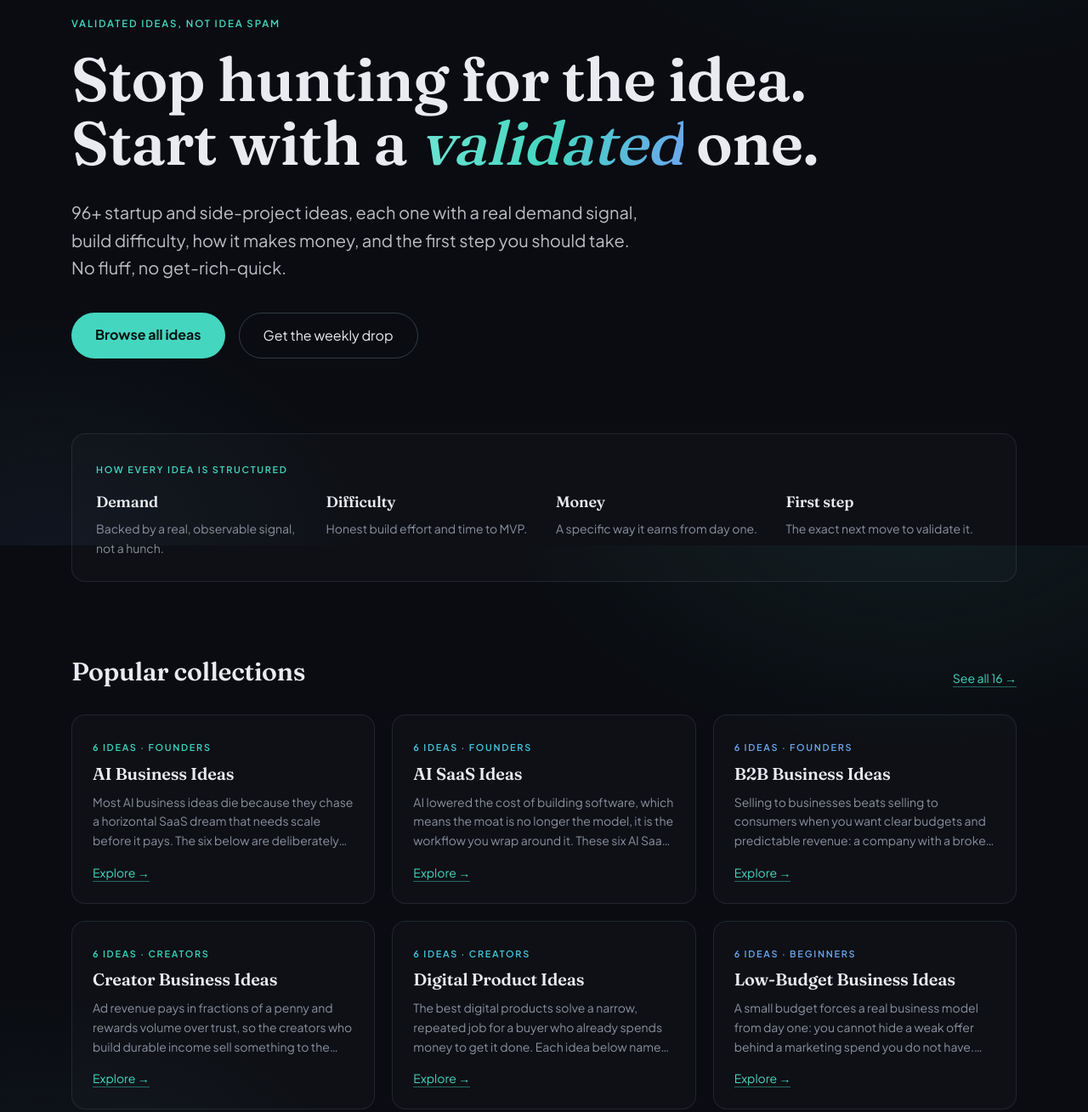
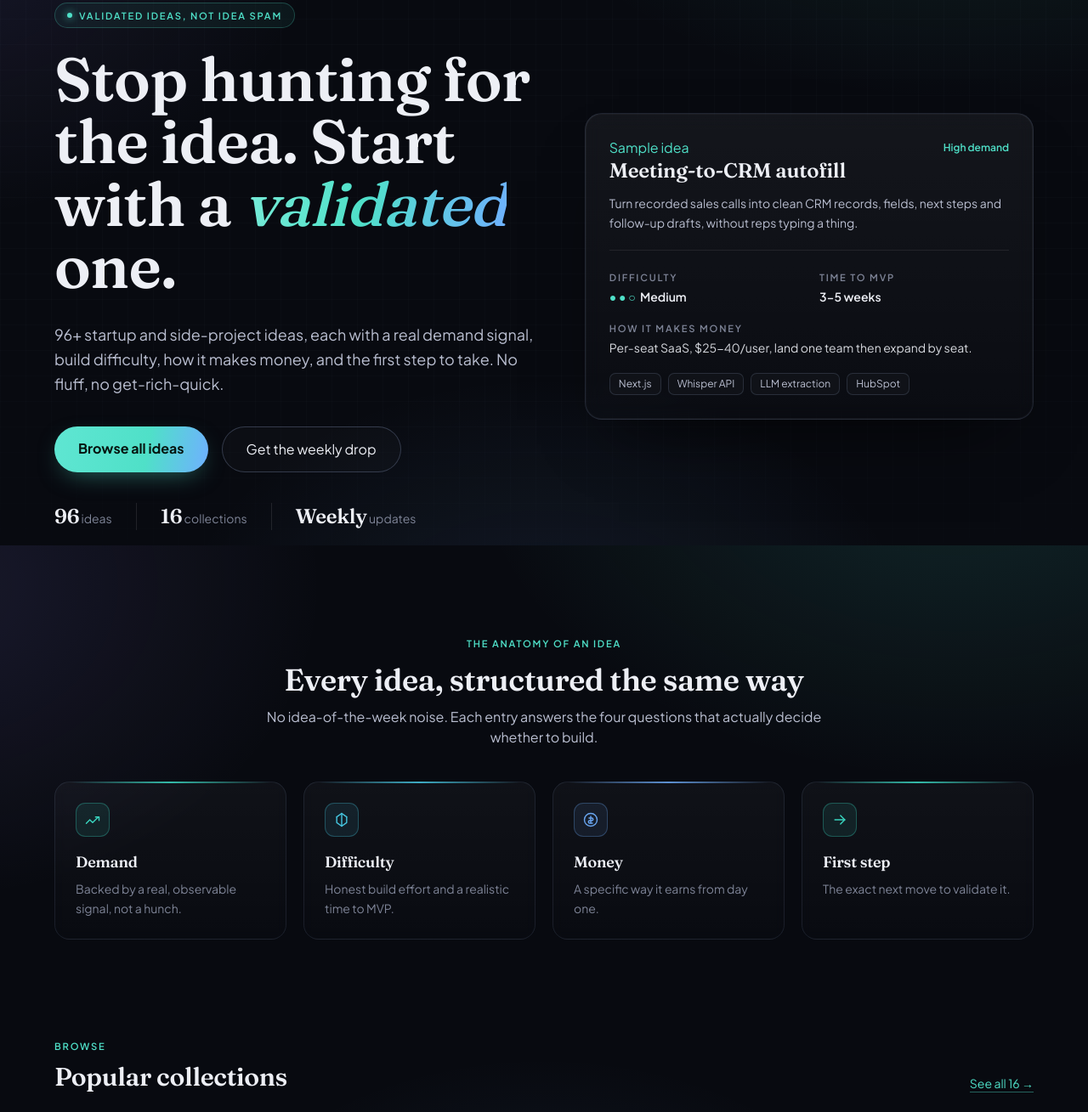
Before and after one commit to sunnyp81/ideeeas, an Astro site: page / in a window 1280 px wide. Shown: the part 158-1467 px from the top of the page at 85% size. Built offline with nearby package versions, Linux system fonts and the light colour scheme; Astro itself is replaced by a stand-in of ours.

Commit message:
Elevate: premium hero with product preview, icon bento, gradient-accent cards
Big polish pass on the editorial/dark/teal base: 2-col hero with a live sample
idea-card preview in a glass panel + stat strip + eyebrow pill; centred icon
bento (inline SVG) for the four idea attributes; gradient top-accent cards with
lift+glow; richer layered gradient-mesh background with grid + vignette; refined
buttons, spacing and type scale. Content + JSON-LD unchanged.

```diff
--- a/src/components/IdeaCard.astro
+++ b/src/components/IdeaCard.astro
@@ -13,7 +13,7 @@ const diffN = { Low: 1, Medium: 2, High: 3 }[idea.difficulty] || 0;
 const dots = '●'.repeat(diffN) + '○'.repeat(3 - diffN);
 const id = String(n).padStart(2, '0');
 ---
-<article class="reveal term-box term-hover p-6 sm:p-7" style={`--c:${c}`}>
+<article class="reveal term-box term-hover accent-top p-6 sm:p-7" style={`--c:${c}`}>
   <div class="flex items-start justify-between gap-4">
     <div>
       <span class="legend">Idea {id}</span>
--- a/src/pages/ideas/index.astro
+++ b/src/pages/ideas/index.astro
@@ -28,10 +28,11 @@ const jsonld = {
 
   <div class="wrap mt-10 mb-24 grid gap-5 sm:grid-cols-2 lg:grid-cols-3">
     {clusters.map((c, i) => (
-      <a href={`/ideas/${c.slug}/`} class="reveal term-box term-hover p-6 block" style={`--c:${pickNeon(i)}`}>
+      <a href={`/ideas/${c.slug}/`} class="reveal term-box term-hover accent-top p-6 block group" style={`--c:${pickNeon(i)}`}>
         <span class="legend">{c.ideas.length} ideas · {c.audience}</span>
         <h2 class="font-display text-xl font-semibold text-text">{c.title}</h2>
         <p class="mt-2 text-sm text-fog line-clamp-3 leading-relaxed">{c.intro}</p>
+        <span class="mt-5 inline-flex items-center gap-1.5 text-sm font-semibold" style={`color:${pickNeon(i)}`}>Explore <span class="transition-transform group-hover:translate-x-1">→</span></span>
       </a>
     ))}
   </div>
--- a/src/pages/index.astro
+++ b/src/pages/index.astro
@@ -21,56 +21,95 @@ const jsonld = {
 import { pickNeon } from '../data/neon.js';
 
 const pillars = [
-  ['Demand', 'Backed by a real, observable signal, not a hunch.'],
-  ['Difficulty', 'Honest build effort and time to MVP.'],
-  ['Money', 'A specific way it earns from day one.'],
-  ['First step', 'The exact next move to validate it.'],
+  ['Demand', 'Backed by a real, observable signal, not a hunch.', '<path d="M3 17l5-5 4 4 8-8" /><path d="M16 8h5v5" />'],
+  ['Difficulty', 'Honest build effort and a realistic time to MVP.', '<path d="M12 3v18" /><path d="M5 8l7-5 7 5" /><path d="M5 8v8l7 5 7-5V8" />'],
+  ['Money', 'A specific way it earns from day one.', '<circle cx="12" cy="12" r="9" /><path d="M12 7v10M9.5 9.5h4a1.8 1.8 0 010 3.6h-3a1.8 1.8 0 000 3.6h4" />'],
+  ['First step', 'The exact next move to validate it.', '<path d="M5 12h14" /><path d="M13 6l6 6-6 6" />'],
 ];
+
+const collectionCount = clusters.length;
 ---
 <Base path="/" jsonld={jsonld}>
   <!-- Hero -->
-  <section class="wrap pt-20 sm:pt-28 pb-16">
-    <div class="reveal in eyebrow">Validated ideas, not idea spam</div>
-    <h1 class="reveal in mt-5 font-display text-5xl sm:text-7xl font-semibold leading-[1.04] text-text max-w-4xl">
+  <section class="wrap pt-16 sm:pt-24 pb-14">
+    <div class="grid lg:grid-cols-[1.05fr_0.95fr] gap-12 lg:gap-10 items-center">
+      <div>
+        <div class="reveal in eyebrow eyebrow-pill"><span class="dot"></span> Validated ideas, not idea spam</div>
+        <h1 class="reveal in mt-6 font-display text-5xl sm:text-6xl xl:text-7xl font-semibold leading-[1.02] text-text">
           Stop hunting for the idea. Start with a <span class="serif-i grad-text">validated</span> one.
         </h1>
-    <p class="reveal in mt-7 text-lg sm:text-xl text-text/80 max-w-2xl leading-relaxed">
-      {totalIdeas}+ startup and side-project ideas, each one with a real demand signal, build difficulty, how it makes money, and the first step you should take. No fluff, no get-rich-quick.
+        <p class="reveal in mt-7 text-lg text-soft max-w-xl leading-relaxed">
+          {totalIdeas}+ startup and side-project ideas, each with a real demand signal, build difficulty, how it makes money, and the first step to take. No fluff, no get-rich-quick.
         </p>
         <div class="reveal in mt-9 flex flex-wrap gap-4">
           <a href="/ideas/" class="btn-neon px-7 py-3.5">Browse all ideas</a>
           <a href="#subscribe" class="btn-wire px-7 py-3.5">Get the weekly drop</a>
         </div>
+        <div class="reveal in mt-9 flex items-center gap-7 text-sm text-fog">
+          <div><span class="font-display text-2xl font-semibold text-text">{totalIdeas}</span> ideas</div>
+          <div class="h-8 w-px bg-white/10"></div>
+          <div><span class="font-display text-2xl font-semibold text-text">{collectionCount}</span> collections</div>
+          <div class="h-8 w-px bg-white/10"></div>
+          <div><span class="font-display text-2xl font-semibold text-text">Weekly</span> updates</div>
+        </div>
+      </div>
+
+      <!-- Product preview -->
+      <div class="reveal in panel p-6 sm:p-7" style="--c:var(--color-cyan)">
+        <div class="flex items-center justify-between">
+          <span class="legend" style="color:var(--color-cyan)">Sample idea</span>
+          <span class="text-xs font-semibold" style="color:var(--color-mint)">High demand</span>
+        </div>
+        <h3 class="font-display text-2xl font-semibold text-text leading-tight">Meeting-to-CRM autofill</h3>
+        <p class="mt-3 text-sm text-soft leading-relaxed">Turn recorded sales calls into clean CRM records, fields, next steps and follow-up drafts, without reps typing a thing.</p>
+        <div class="mt-5 grid grid-cols-2 gap-x-6 gap-y-4 text-sm border-t border-white/8 pt-5">
+          <div><div class="eyebrow" style="color:var(--color-fog)">Difficulty</div><div class="mt-1 font-semibold"><span style="color:var(--color-cyan)" class="tracking-[0.2em]">●●○</span> Medium</div></div>
+          <div><div class="eyebrow" style="color:var(--color-fog)">Time to MVP</div><div class="mt-1 font-semibold text-text">3-5 weeks</div></div>
+          <div class="col-span-2"><div class="eyebrow" style="color:var(--color-fog)">How it makes money</div><div class="mt-1 text-text/90">Per-seat SaaS, $25-40/user, land one team then expand by seat.</div></div>
+        </div>
+        <div class="mt-5 flex flex-wrap gap-2">
+          {['Next.js', 'Whisper API', 'LLM extraction', 'HubSpot'].map((s) => <span class="chip px-2.5 py-1 text-xs">{s}</span>)}
+        </div>
+      </div>
+    </div>
   </section>
 
-  <!-- How each idea is structured -->
-  <section class="wrap py-6">
-    <div class="term-box p-7">
-      <span class="legend">How every idea is structured</span>
-      <div class="grid gap-7 sm:grid-cols-4 mt-2">
-        {pillars.map(([t, d]) => (
-          <div class="reveal">
-            <div class="font-display text-lg font-semibold text-text">{t}</div>
+  <!-- How each idea is structured: icon bento -->
+  <section class="wrap py-16">
+    <div class="reveal text-center max-w-2xl mx-auto">
+      <div class="eyebrow justify-center">The anatomy of an idea</div>
+      <h2 class="mt-3 font-display text-3xl sm:text-4xl font-semibold text-text">Every idea, structured the same way</h2>
+      <p class="mt-3 text-soft">No idea-of-the-week noise. Each entry answers the four questions that actually decide whether to build.</p>
+    </div>
+    <div class="mt-10 grid gap-5 sm:grid-cols-2 lg:grid-cols-4">
+      {pillars.map(([t, d, icon], i) => (
+        <div class="reveal card card-hover accent-top p-6" style={`--c:${pickNeon(i)}`}>
+          <div class="icon-box" style={`--c:${pickNeon(i)}`}>
+            <svg viewBox="0 0 24 24" width="20" height="20" fill="none" stroke="currentColor" stroke-width="1.7" stroke-linecap="round" stroke-linejoin="round" set:html={icon}></svg>
+          </div>
+          <div class="mt-4 font-display text-lg font-semibold text-text">{t}</div>
           <p class="mt-1.5 text-sm text-fog leading-relaxed">{d}</p>
         </div>
       ))}
     </div>
-    </div>
   </section>
 
   <!-- Featured collections -->
-  <section class="wrap py-16">
+  <section class="wrap py-12">
     <div class="flex items-end justify-between mb-8">
-      <h2 class="reveal font-display text-3xl font-semibold text-text">Popular collections</h2>
-      <a href="/ideas/" class="spark-link text-sm">See all {clusters.length} →</a>
+      <div>
+        <div class="eyebrow">Browse</div>
+        <h2 class="reveal mt-2 font-display text-3xl font-semibold text-text">Popular collections</h2>
+      </div>
+      <a href="/ideas/" class="spark-link text-sm shrink-0">See all {collectionCount} →</a>
     </div>
     <div class="grid gap-5 sm:grid-cols-2 lg:grid-cols-3">
       {featured.map((c, i) => (
-        <a href={`/ideas/${c.slug}/`} class="reveal term-box term-hover p-6 block" style={`--c:${pickNeon(i)}`}>
+        <a href={`/ideas/${c.slug}/`} class="reveal card card-hover accent-top p-6 block group" style={`--c:${pickNeon(i)}`}>
           <span class="legend">{c.ideas.length} ideas · {c.audience}</span>
           <h3 class="font-display text-xl font-semibold text-text">{c.title}</h3>
           <p class="mt-2 text-sm text-fog line-clamp-3 leading-relaxed">{c.intro}</p>
-          <span class="mt-4 inline-block text-sm spark-link border-0">Explore →</span>
+          <span class="mt-5 inline-flex items-center gap-1.5 text-sm font-semibold" style={`color:${pickNeon(i)}`}>Explore <span class="transition-transform group-hover:translate-x-1">→</span></span>
         </a>
       ))}
     </div>
--- a/src/styles/global.css
+++ b/src/styles/global.css
@@ -4,20 +4,20 @@
   --font-sans: "Plus Jakarta Sans", ui-sans-serif, system-ui, sans-serif;
   --font-display: "Fraunces", Georgia, "Times New Roman", serif;
 
-  --color-term: #0a0c11;       /* page */
-  --color-panel: #11141b;      /* raised */
-  --color-text: #e9ebf1;       /* off-white */
-  --color-fog: #8a909f;        /* muted */
+  --color-term: #080a10;       /* page */
+  --color-panel: #0f121b;      /* raised */
+  --color-text: #edeff5;       /* near-white */
+  --color-soft: #b9bed0;       /* secondary text */
+  --color-fog: #7e8497;        /* muted */
 
-  /* one accent + close cousins (refined, no rainbow) */
-  --color-cyan: #45d6c0;       /* primary teal */
-  --color-mint: #45d6c0;
-  --color-blue: #6aa6f0;
-  --color-violet: #8a9bf2;
-  --color-magenta: #8a9bf2;
-  --color-lime: #45d6c0;
-  --color-orange: #d9b271;     /* muted gold, "medium" only */
-  --color-yellow: #d9b271;
+  --color-cyan: #4fe0c8;       /* primary teal */
+  --color-mint: #4fe0c8;
+  --color-blue: #6fb0ff;       /* cool secondary */
+  --color-violet: #9b8cff;     /* warm secondary */
+  --color-magenta: #9b8cff;
+  --color-lime: #4fe0c8;
+  --color-orange: #e7bd7a;     /* gold, "medium" only */
+  --color-yellow: #e7bd7a;
 }
 
 @layer base {
@@ -25,77 +25,114 @@
   body {
     font-family: var(--font-sans);
     -webkit-font-smoothing: antialiased;
+    position: relative;
+    background-color: var(--color-term);
     background-image:
-      radial-gradient(50rem 34rem at 84% -12%, rgba(69, 214, 192, 0.09), transparent 62%),
-      radial-gradient(40rem 30rem at 4% 102%, rgba(106, 166, 240, 0.07), transparent 60%);
+      radial-gradient(60rem 42rem at 88% -16%, rgba(79, 224, 200, 0.14), transparent 60%),
+      radial-gradient(52rem 40rem at -8% 6%, rgba(155, 140, 255, 0.12), transparent 58%),
+      radial-gradient(46rem 34rem at 50% 116%, rgba(111, 176, 255, 0.10), transparent 60%);
     background-attachment: fixed;
   }
-  ::selection { background: rgba(69, 214, 192, 0.3); color: #fff; }
+  /* fine grid + edge vignette overlay */
+  body::before {
+    content: ""; position: fixed; inset: 0; pointer-events: none; z-index: 0;
+    background-image:
+      linear-gradient(rgba(150, 170, 210, 0.022) 1px, transparent 1px),
+      linear-gradient(90deg, rgba(150, 170, 210, 0.022) 1px, transparent 1px);
+    background-size: 30px 30px;
+    mask-image: radial-gradient(120% 90% at 50% 30%, #000 55%, transparent 100%);
+  }
+  body > * { position: relative; z-index: 1; }
+  ::selection { background: rgba(79, 224, 200, 0.3); color: #fff; }
 }
 
-.font-display { font-family: var(--font-display); font-weight: 600; letter-spacing: -0.01em; }
-.wrap { max-width: 72rem; margin-inline: auto; padding-inline: 1.25rem; }
-.wrap-narrow { max-width: 46rem; margin-inline: auto; padding-inline: 1.25rem; }
+.font-display { font-family: var(--font-display); font-weight: 600; letter-spacing: -0.012em; }
+.wrap { max-width: 75rem; margin-inline: auto; padding-inline: 1.5rem; }
+.wrap-narrow { max-width: 46rem; margin-inline: auto; padding-inline: 1.5rem; }
 
-/* small uppercase eyebrow label (replaces the old $ prompt) */
-.eyebrow, .prompt {
-  font-family: var(--font-sans);
-  text-transform: uppercase;
-  letter-spacing: 0.16em;
-  font-size: 0.72rem;
-  font-weight: 600;
+/* eyebrow pill */
+.eyebrow {
+  display: inline-flex; align-items: center; gap: 0.5rem;
+  text-transform: uppercase; letter-spacing: 0.16em; font-size: 0.7rem; font-weight: 600;
   color: var(--color-cyan);
 }
+.eyebrow-pill {
+  border: 1px solid rgba(79, 224, 200, 0.25); border-radius: 999px;
+  padding: 0.35rem 0.85rem; background: rgba(79, 224, 200, 0.06);
+}
+.eyebrow-pill .dot { width: 0.4rem; height: 0.4rem; border-radius: 999px; background: var(--color-cyan); box-shadow: 0 0 10px var(--color-cyan); }
 
-/* elegant accent text */
-.grad-text {
-  background: linear-gradient(100deg, #6fe4d4, #45d6c0 50%, #6aa6f0);
-  -webkit-background-clip: text; background-clip: text; color: transparent;
-}
+.grad-text { background: linear-gradient(100deg, #79ecd9, #4fe0c8 45%, #6fb0ff); -webkit-background-clip: text; background-clip: text; color: transparent; }
 .serif-i { font-family: var(--font-display); font-style: italic; font-weight: 500; }
-.glow { text-shadow: 0 0 16px color-mix(in srgb, currentColor 30%, transparent); }
+.glow { text-shadow: 0 0 18px color-mix(in srgb, currentColor 32%, transparent); }
 
-/* card; --c is the (single) accent */
-.term-box {
+/* card (.card and legacy .term-box are equivalent) */
+.card, .term-box {
   --c: var(--color-cyan);
   position: relative;
-  border: 1px solid rgba(150, 165, 190, 0.14);
-  background: rgba(255, 255, 255, 0.018);
-  border-radius: 1rem;
+  border: 1px solid rgba(150, 170, 210, 0.12);
+  background: linear-gradient(180deg, rgba(255, 255, 255, 0.035), rgba(255, 255, 255, 0.008));
+  border-radius: 1.1rem;
+  backdrop-filter: blur(6px);
 }
-.term-box > .legend {
-  display: inline-block; margin-bottom: 0.5rem;
-  text-transform: uppercase; letter-spacing: 0.16em; font-size: 0.68rem; font-weight: 600;
+.card > .legend, .term-box > .legend {
+  display: inline-block; margin-bottom: 0.6rem;
+  text-transform: uppercase; letter-spacing: 0.15em; font-size: 0.66rem; font-weight: 700;
   color: var(--c);
 }
-.term-hover { transition: border-color 0.25s ease, box-shadow 0.25s ease, transform 0.25s ease; }
-.term-hover:hover {
-  border-color: color-mix(in srgb, var(--c) 55%, transparent);
-  box-shadow: 0 20px 50px -28px color-mix(in srgb, var(--c) 60%, transparent);
-  transform: translateY(-3px);
+.card-hover, .term-hover { transition: border-color 0.3s ease, box-shadow 0.3s ease, transform 0.3s ease, background 0.3s ease; }
+.card-hover:hover, .term-hover:hover {
+  border-color: color-mix(in srgb, var(--c) 50%, transparent);
+  background: linear-gradient(180deg, rgba(255, 255, 255, 0.06), rgba(255, 255, 255, 0.012));
+  box-shadow: 0 26px 60px -34px color-mix(in srgb, var(--c) 70%, transparent), 0 0 0 1px color-mix(in srgb, var(--c) 18%, transparent) inset;
+  transform: translateY(-4px);
+}
+
+/* gradient hairline accent on top of a card */
+.accent-top::before {
+  content: ""; position: absolute; left: 1.1rem; right: 1.1rem; top: -1px; height: 2px;
+  background: linear-gradient(90deg, transparent, var(--c), transparent); opacity: 0.85; border-radius: 2px;
+}
+
+/* glass panel (hero preview) */
+.panel {
+  border: 1px solid rgba(150, 170, 210, 0.16);
+  background: linear-gradient(180deg, rgba(255, 255, 255, 0.05), rgba(255, 255, 255, 0.012));
+  border-radius: 1.25rem;
+  box-shadow: 0 40px 80px -40px rgba(0, 0, 0, 0.7), 0 0 0 1px rgba(255, 255, 255, 0.03) inset;
+  backdrop-filter: blur(10px);
 }
 
 /* buttons */
 .btn-neon {
-  background: var(--color-cyan); color: #06140f; font-weight: 700; border: 0; border-radius: 999px;
-  transition: transform 0.18s ease, box-shadow 0.18s ease, filter 0.18s ease;
+  background: linear-gradient(100deg, #5fe6d2, #4fe0c8 60%, #6fb0ff);
+  color: #06140f; font-weight: 700; border: 0; border-radius: 999px;
+  box-shadow: 0 10px 30px -12px rgba(79, 224, 200, 0.55);
+  transition: transform 0.2s ease, box-shadow 0.2s ease, filter 0.2s ease;
 }
-.btn-neon:hover { transform: translateY(-2px); filter: brightness(1.05); box-shadow: 0 16px 32px -16px rgba(69, 214, 192, 0.6); }
+.btn-neon:hover { transform: translateY(-2px); filter: brightness(1.04); box-shadow: 0 18px 40px -14px rgba(79, 224, 200, 0.7); }
 
 .btn-wire {
-  border: 1px solid rgba(150, 165, 190, 0.3); color: var(--color-text); border-radius: 999px;
-  transition: border-color 0.18s ease, color 0.18s ease;
+  border: 1px solid rgba(150, 170, 210, 0.28); color: var(--color-text); border-radius: 999px;
+  background: rgba(255, 255, 255, 0.02);
+  transition: border-color 0.2s ease, color 0.2s ease, background 0.2s ease;
 }
-.btn-wire:hover { border-color: var(--color-cyan); color: var(--color-cyan); }
+.btn-wire:hover { border-color: var(--color-cyan); color: var(--color-cyan); background: rgba(79, 224, 200, 0.06); }
 
-.rule { height: 1px; background: linear-gradient(90deg, transparent, rgba(150,165,190,0.26), transparent); }
+.rule { height: 1px; background: linear-gradient(90deg, transparent, rgba(150,170,210,0.24), transparent); }
 
-.spark-link { color: var(--color-cyan); text-decoration: none; border-bottom: 1px solid color-mix(in srgb, var(--color-cyan) 45%, transparent); }
-.spark-link:hover { color: #86e7da; border-bottom-color: #86e7da; }
+.spark-link { color: var(--color-cyan); text-decoration: none; border-bottom: 1px solid color-mix(in srgb, var(--color-cyan) 42%, transparent); }
+.spark-link:hover { color: #8defdd; border-bottom-color: #8defdd; }
 
-.chip { border: 1px solid rgba(150, 165, 190, 0.2); color: var(--color-fog); background: rgba(255, 255, 255, 0.02); border-radius: 0.4rem; }
+.chip { border: 1px solid rgba(150, 170, 210, 0.18); color: var(--color-soft); background: rgba(255, 255, 255, 0.022); border-radius: 0.45rem; }
 
-.reveal { opacity: 0; transform: translateY(14px); transition: opacity 0.6s ease, transform 0.6s ease; }
+.icon-box {
+  width: 2.5rem; height: 2.5rem; border-radius: 0.7rem; display: grid; place-items: center;
+  color: var(--c); border: 1px solid color-mix(in srgb, var(--c) 30%, transparent);
+  background: color-mix(in srgb, var(--c) 9%, transparent);
+}
+
+.reveal { opacity: 0; transform: translateY(16px); transition: opacity 0.7s ease, transform 0.7s cubic-bezier(0.22, 1, 0.36, 1); }
 .reveal.in { opacity: 1; transform: none; }
 
 @media (prefers-reduced-motion: reduce) {
```
Lines whose indentation alone changed are shown as unchanged.
